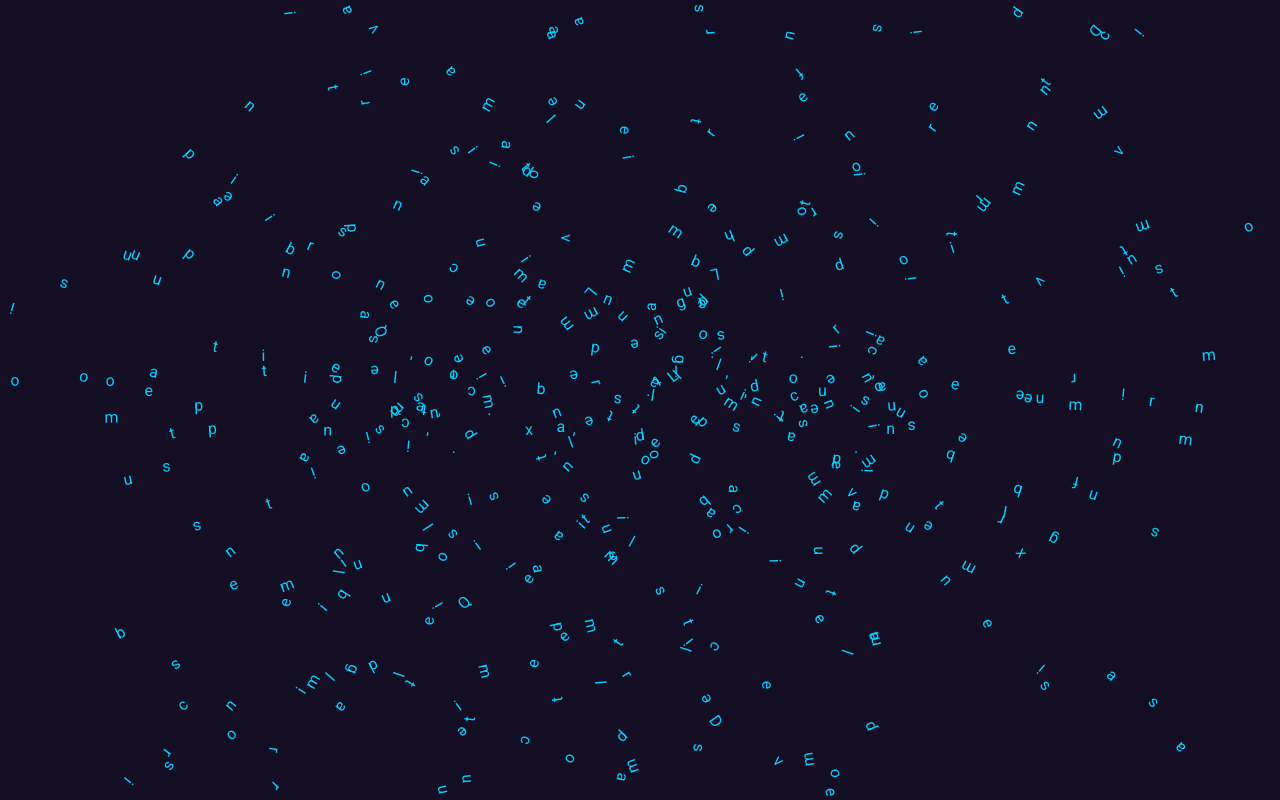
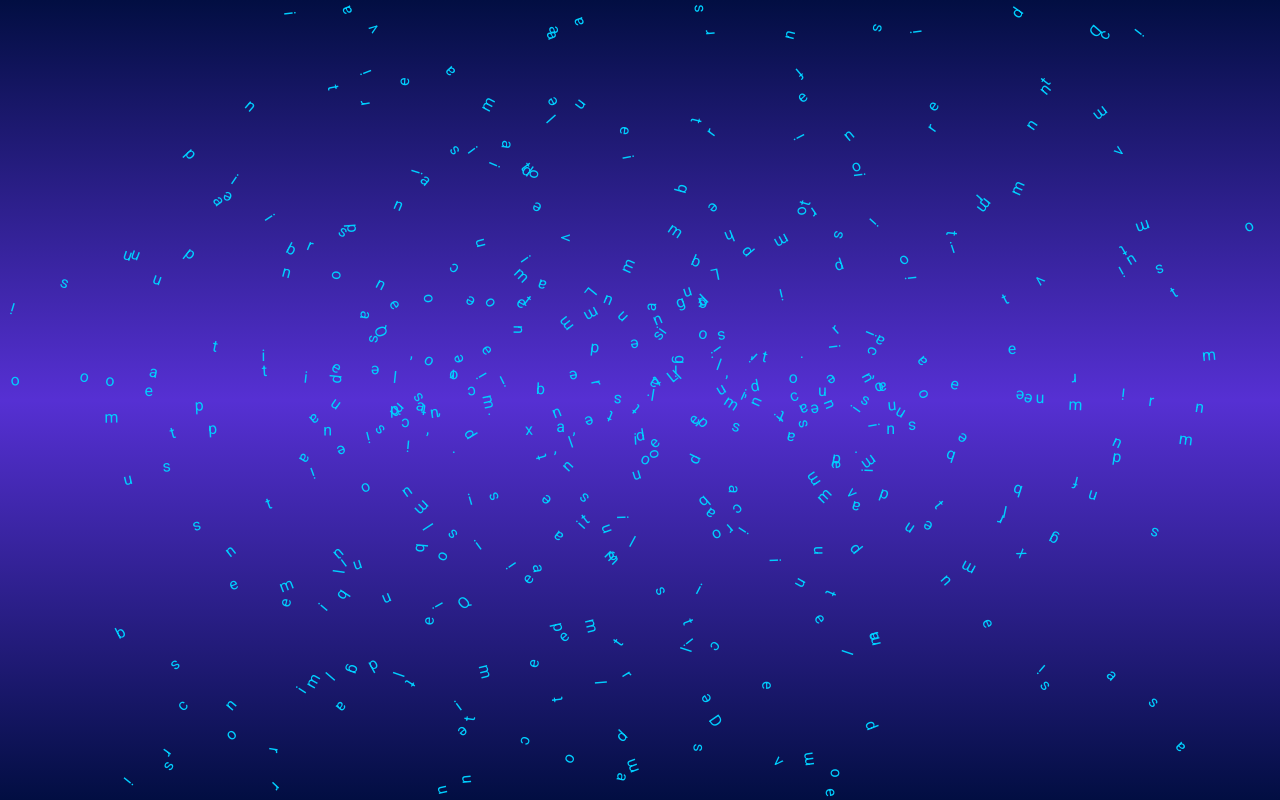
Before and after one commit to peterTamasSzabo/FlyingLetters, a plain HTML site: page index.html in a window 1280 px wide. Drawn offline with Linux system fonts and the light colour scheme.

Commit message:
Update styles.css

```diff
--- a/styles.css
+++ b/styles.css
@@ -14,6 +14,7 @@ section {
   min-height: 100vh;
   overflow: hidden;
   background: #130e23;
+  background-image: linear-gradient(#020e42, #5630d3, #020e42);
 }
 
 section .text {
```
